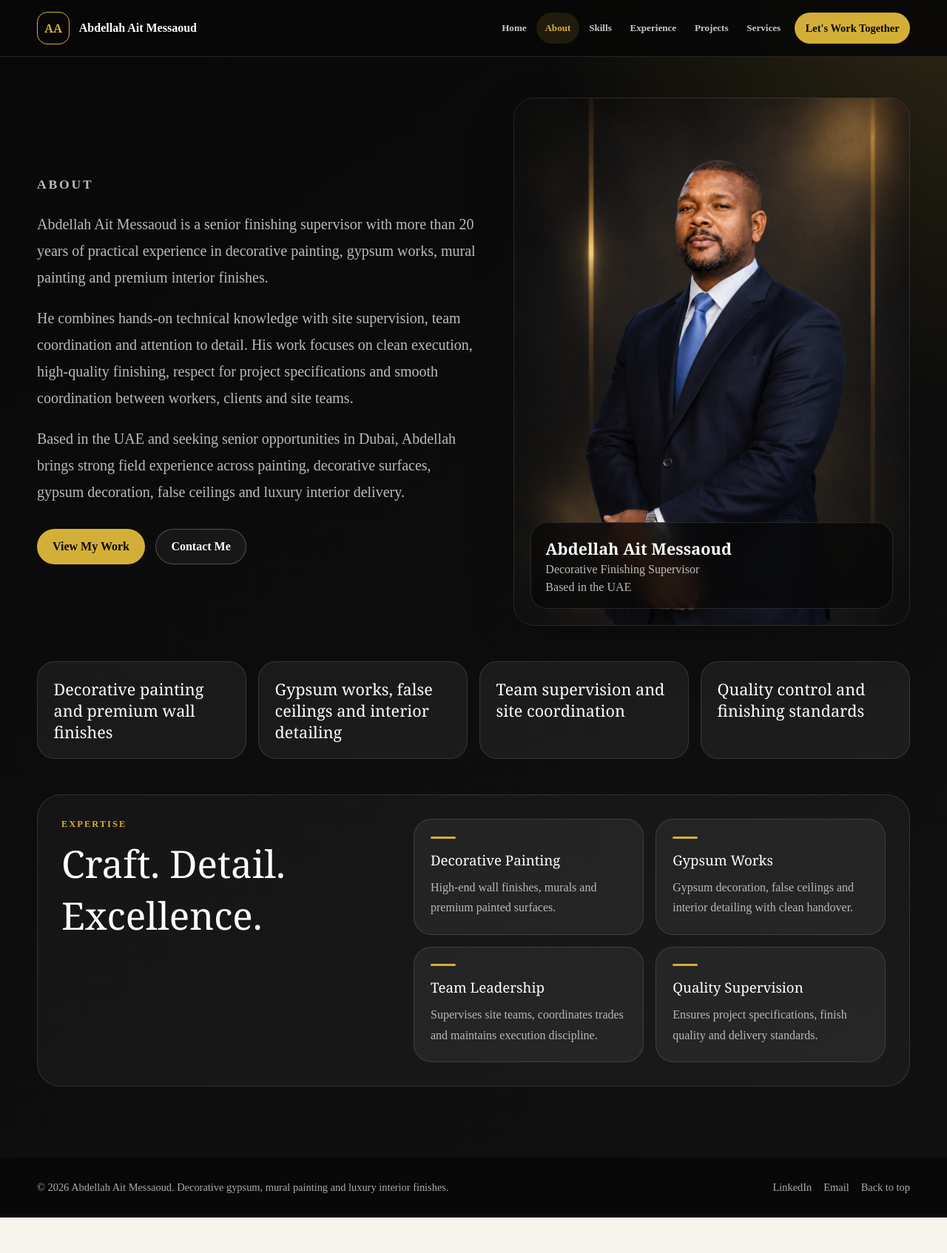
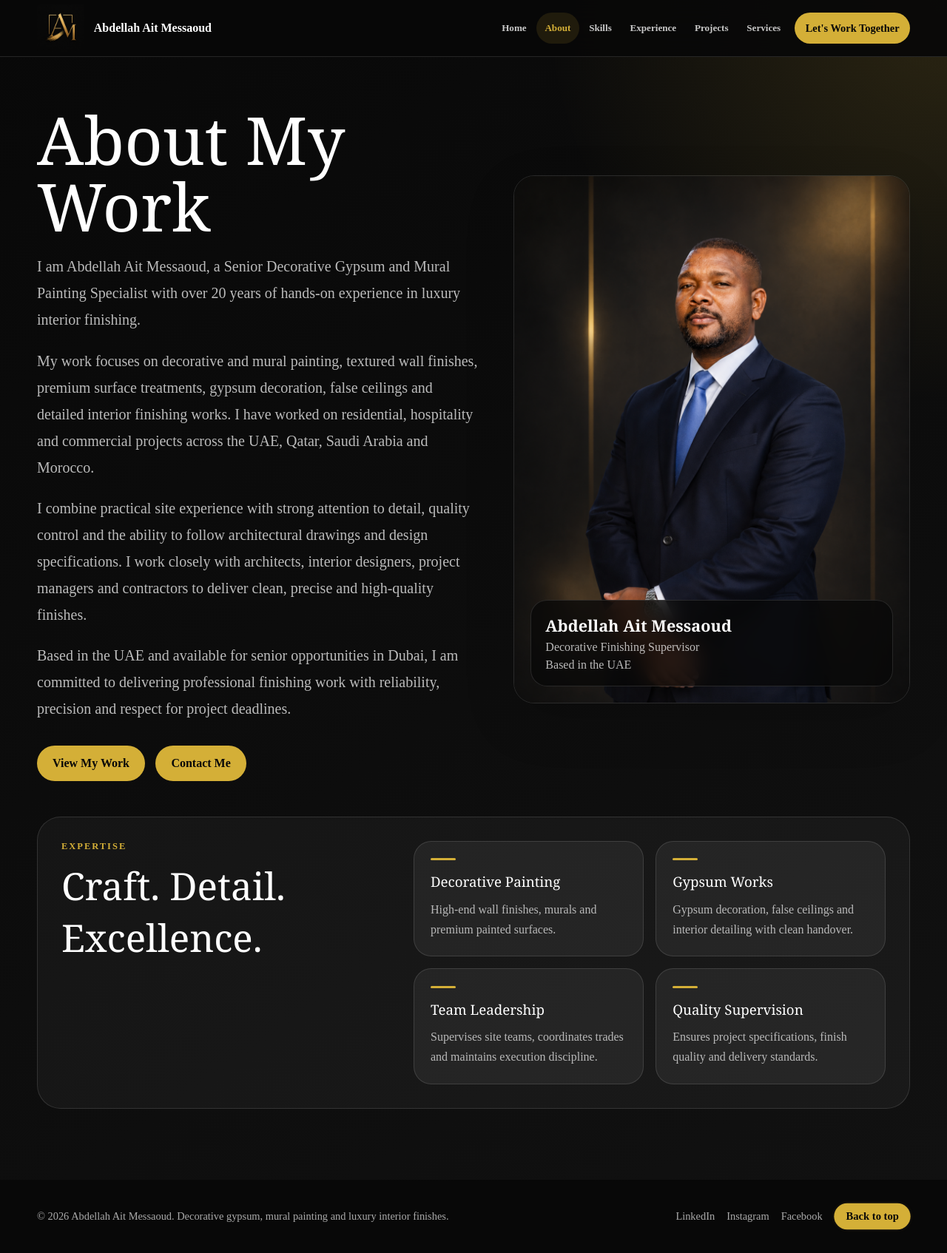
Before and after one commit to jamilakalla/portfolio-abdel, a React (Vite) app: page /portfolio-abdel/about in a window 1280 px wide. Shown: the whole page at 74% size. Before the commit the page ends 1646 px from the top, so only its background shows below. Built offline with nearby package versions, Linux system fonts and the light colour scheme.

Commit message:
Update website

```diff
--- a/src/components/Footer.jsx
+++ b/src/components/Footer.jsx
@@ -1,4 +1,3 @@
-import { Link } from 'react-router-dom';
 import { person } from '../data/portfolio.js';
 
 export default function Footer() {
@@ -7,15 +6,18 @@ export default function Footer() {
       <div className="section-shell footer-shell">
         <p>© 2026 {person.name}. Decorative gypsum, mural painting and luxury interior finishes.</p>
         <div className="footer-links">
-          <a className="focus-ring" href={person.linkedin}>
+          <a className="focus-ring" href={person.linkedin} target="_blank" rel="noopener noreferrer">
             LinkedIn
           </a>
-          <a className="focus-ring" href={`mailto:${person.email}`}>
-            Email
+          <a className="focus-ring" href="https://www.instagram.com/abdellahdecorativepaint/" target="_blank" rel="noopener noreferrer">
+            Instagram
           </a>
-          <Link className="focus-ring" to="/">
+          <a className="focus-ring" href="FACEBOOK_PAGE_LINK_HERE" target="_blank" rel="noopener noreferrer">
+            Facebook
+          </a>
+          <a className="focus-ring footer-back-top" href="#top">
             Back to top
-          </Link>
+          </a>
         </div>
       </div>
     </footer>
--- a/src/components/Header.jsx
+++ b/src/components/Header.jsx
@@ -13,7 +13,11 @@ export default function Header({ currentPath }) {
     <header className="site-header">
       <div className="section-shell header-shell">
         <Link className="brand-link focus-ring" to="/" aria-label="Back to top" onClick={() => setMenuOpen(false)}>
-          <span className="brand-mark">{person.initials}</span>
+          <img
+            src="/portfolio-abdel/projects/abdo-logo.png"
+            alt="Abdellah Ait Messaoud logo"
+            className="brand-logo"
+          />
           <span className="brand-name">{person.name}</span>
         </Link>
 
--- a/src/pages/About.jsx
+++ b/src/pages/About.jsx
@@ -1,12 +1,6 @@
 import { Link } from 'react-router-dom';
 import { person } from '../data/portfolio.js';
 
-const stats = [
-  'Decorative painting and premium wall finishes',
-  'Gypsum works, false ceilings and interior detailing',
-  'Team supervision and site coordination',
-  'Quality control and finishing standards',
-];
 const expertise = [
   'Decorative Painting',
   'Gypsum Works',
@@ -18,25 +12,22 @@ export default function About() {
     <div className="page page-dark">
       <section className="lux-hero section-shell">
         <div className="lux-copy">
-<p className="eyebrow" style={{ fontSize: "1.1rem", marginBottom: "1.2rem" }}>
-  ABOUT
-</p>          <p>
-            Abdellah Ait Messaoud is a senior finishing supervisor with more than 20 years of practical
-            experience in decorative painting, gypsum works, mural painting and premium interior finishes.
+          <h1 className="section-title section-title-light">About My Work</h1>
+          <p>
+            I am Abdellah Ait Messaoud, a Senior Decorative Gypsum and Mural Painting Specialist with over 20 years of hands-on experience in luxury interior finishing.
           </p>
           <p>
-            He combines hands-on technical knowledge with site supervision, team coordination and
-            attention to detail. His work focuses on clean execution, high-quality finishing, respect
-            for project specifications and smooth coordination between workers, clients and site teams.
+            My work focuses on decorative and mural painting, textured wall finishes, premium surface treatments, gypsum decoration, false ceilings and detailed interior finishing works. I have worked on residential, hospitality and commercial projects across the UAE, Qatar, Saudi Arabia and Morocco.
           </p>
           <p>
-            Based in the UAE and seeking senior opportunities in Dubai, Abdellah brings strong field
-            experience across painting, decorative surfaces, gypsum decoration, false ceilings and
-            luxury interior delivery.
+            I combine practical site experience with strong attention to detail, quality control and the ability to follow architectural drawings and design specifications. I work closely with architects, interior designers, project managers and contractors to deliver clean, precise and high-quality finishes.
+          </p>
+          <p>
+            Based in the UAE and available for senior opportunities in Dubai, I am committed to delivering professional finishing work with reliability, precision and respect for project deadlines.
           </p>
           <div className="button-row">
             <Link className="button button-primary focus-ring" to="/projects">View My Work</Link>
-            <Link className="button button-outline-light focus-ring" to="/contact">Contact Me</Link>
+            <Link className="button button-primary focus-ring" to="/contact">Contact Me</Link>
           </div>
         </div>
 
@@ -47,12 +38,6 @@ export default function About() {
             <span>Decorative Finishing Supervisor</span>
             <span>Based in the UAE</span>
           </div>
-        </div>
-      </section>
-
-      <section className="section-shell lux-section">
-        <div className="stat-grid">
-          {stats.map((stat) => <article key={stat} className="stat-card">{stat}</article>)}
         </div>
       </section>
 
--- a/src/pages/Experience.jsx
+++ b/src/pages/Experience.jsx
@@ -11,7 +11,6 @@ export default function Experience() {
   return (
     <div className="page page-dark">
       <section className="section-shell page-intro page-intro-dark">
-        <p className="eyebrow">Experience</p>
         <h1>Work Experience</h1>
         <p>20+ years of hands-on experience in high-end interiors, decorative painting, gypsum works and site supervision.</p>
       </section>
--- a/src/pages/Projects.jsx
+++ b/src/pages/Projects.jsx
@@ -17,9 +17,9 @@ export default function Projects() {
   return (
     <div className="page page-light">
       <section className="section-shell page-intro">
-        <p className="eyebrow">Projects</p>
         <h1>Featured Projects</h1>
-        <p>A selection of decorative finishing and interior projects shaped by craft, supervision and premium detail.</p>
+
+        <p className="projects-heading-copy">A selection of decorative finishing and interior projects shaped by craft, supervision and premium detail.</p>
 
         <div className="filter-row" aria-label="Project categories">
           {['All', 'Decorative Painting', 'Gypsum Works', 'Interiors'].map((filter) => (
--- a/src/pages/Services.jsx
+++ b/src/pages/Services.jsx
@@ -11,7 +11,6 @@ export default function Services() {
   return (
     <div className="page page-light">
       <section className="section-shell page-intro">
-        <p className="eyebrow">Services</p>
         <h1>What I Offer</h1>
         <p>High-quality finishing services for premium interiors, delivered with discipline, detail and care.</p>
       </section>
--- a/src/pages/Skills.jsx
+++ b/src/pages/Skills.jsx
@@ -13,7 +13,6 @@ export default function Skills() {
   return (
     <div className="page page-light">
       <section className="section-shell page-intro">
-        <p className="eyebrow">Skills</p>
         <h1>Skills & Expertise</h1>
         <p>Decorative finishing, gypsum works and site supervision delivered with precision and premium standards.</p>
       </section>
--- a/src/styles.css
+++ b/src/styles.css
@@ -1,6 +1,9 @@
 :root {
   --gold: #D4AF37;
   --gold-soft: #E6C46A;
+  --brass: #D4AF37;
+  --brass-hover: #E6C46A;
+  --ink: #080808;
   --dark: #080808;
   --dark-2: #111111;
   --cream: #F7F3ED;
@@ -127,6 +130,20 @@ ul {
   border-radius: 14px;
   font-family: var(--font-serif);
   font-weight: 700;
+}
+
+.brand-logo {
+  width: 64px;
+  height: 64px;
+  object-fit: contain;
+  display: block;
+}
+
+@media (max-width: 767px) {
+  .brand-logo {
+    width: 52px;
+    height: 52px;
+  }
 }
 
 .brand-name {
@@ -298,6 +315,10 @@ ul {
   color: rgba(51, 51, 51, 0.74);
   font-size: clamp(1.05rem, 1.8vw, 1.25rem);
   line-height: 1.8;
+}
+
+.projects-heading-copy {
+  margin-top: 1.5rem;
 }
 
 .page-intro-dark p:last-child,
@@ -816,6 +837,7 @@ ul {
 
 .footer-links {
   display: flex;
+  align-items: center;
   flex-wrap: wrap;
   gap: 1rem;
 }
@@ -824,21 +846,55 @@ ul {
   color: var(--gold);
 }
 
+.footer-back-top {
+  display: inline-flex;
+  align-items: center;
+  justify-content: center;
+  line-height: 1;
+  vertical-align: middle;
+  margin: 0;
+  padding: 0.65rem 1rem;
+  border-radius: 999px;
+  color: var(--ink);
+  background: var(--brass);
+  font-weight: 700;
+  animation: footerPulse 1.8s ease-in-out infinite;
+}
+
+.footer-back-top:hover {
+  background: var(--brass-hover);
+}
+
+@keyframes footerPulse {
+  0%, 100% {
+    transform: scale(1);
+    box-shadow: 0 0 0 rgba(185, 142, 74, 0);
+  }
+  50% {
+    transform: scale(1.05);
+    box-shadow: 0 0 18px rgba(185, 142, 74, 0.55);
+  }
+}
+
 .hero-section {
   position: relative;
   min-height: 100vh;
+  min-height: 420px;
   overflow: hidden;
   color: var(--white);
   background: var(--dark);
 }
 
 .hero-background {
+  display: block;
   position: absolute;
   inset: 0;
   z-index: 0;
   width: 100%;
   height: 100%;
+  min-height: 420px;
   object-fit: cover;
+  object-position: center center;
   filter: brightness(0.54) saturate(0.94);
 }
 
@@ -864,10 +920,18 @@ ul {
   max-width: 720px;
 }
 
+.hero-copy .eyebrow {
+  color: var(--gold);
+  font-size: 0.85rem;
+  letter-spacing: 0.12em;
+}
+
 .hero-role {
-  margin-top: 1rem;
-  color: rgba(255, 255, 255, 0.82);
+  margin-top: 0.75rem;
+  color: rgba(255, 255, 255, 0.95);
+  font-size: 1.2rem;
   font-weight: 800;
+  line-height: 1.6;
 }
 
 .hero-copy h1 {
@@ -1096,6 +1160,48 @@ ul {
     padding-top: 7rem;
   }
 
+  .mobile-hero-portrait {
+    display: flex;
+    flex-direction: column;
+    gap: 1rem;
+    margin-top: 2rem;
+    max-width: 24rem;
+  }
+
+  .mobile-portrait-frame {
+    overflow: hidden;
+    border: 1px solid var(--line-dark);
+    border-radius: 28px;
+  }
+
+  .mobile-portrait-frame img {
+    width: 100%;
+    display: block;
+    aspect-ratio: 4 / 5;
+    object-fit: cover;
+    object-position: center center;
+  }
+
+  .mobile-role-card {
+    padding: 1rem;
+    border: 1px solid var(--line-dark);
+    border-radius: 22px;
+    background: rgba(8, 8, 8, 0.78);
+    backdrop-filter: blur(12px);
+  }
+
+  .mobile-role-card p {
+    color: var(--gold);
+    font-weight: 800;
+    margin-bottom: 0.3rem;
+  }
+
+  .mobile-role-card span {
+    display: block;
+    color: rgba(255, 255, 255, 0.72);
+    line-height: 1.6;
+  }
+
   .hero-copy h1 {
     font-size: 2.8rem;
   }
```
Also changed, not shown: src/pages/Home.jsx (+6 -3 lines), public/projects/abdo-logo.png (added).
